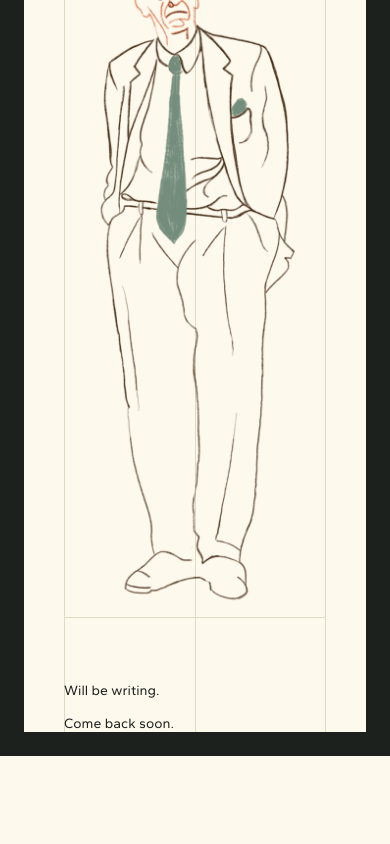
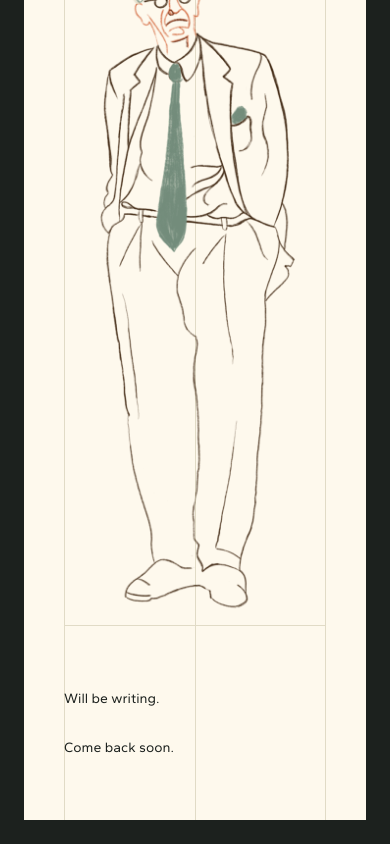
Before and after one commit to appehappy/portfolio, a plain HTML site: page index.html in a window 390 px wide. Shown: the part 619-1463 px from the top of the page. Before the commit the page ends 1375 px from the top, so only its background shows below. Drawn offline with Linux system fonts and the light colour scheme.

Commit message:
Update CSS styles: adjust grid-field padding and lower-text flex layout

```diff
--- a/styles/layout.css
+++ b/styles/layout.css
@@ -150,7 +150,8 @@
 
     row-gap: var(--spacing-lg); /* 64px */
     padding: 0; /* critical: grid + gridlines must start at same edge */
-    padding-top: 32px;
+    padding-top: 40px;
+    padding-bottom: 64px;
     min-height: calc(100vh - 48px); /* Account for 24px border on each side */
     position: relative;
 
@@ -208,6 +209,12 @@
   /* Lower text - spans from left gridline to center gridline */
   .lower-text {
     grid-column: 2 / 3;
+    display: flex;
+    flex-direction: column;
+    justify-content: flex-start;
+    align-items: flex-start;
+    gap: 16px;
+    height: fit-content;
   }
 
   .lower-text p {
```
